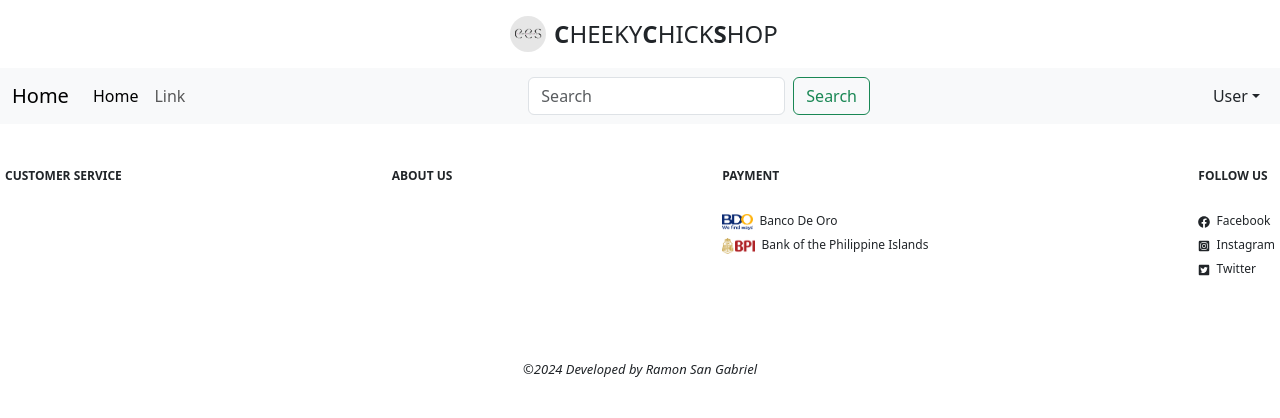
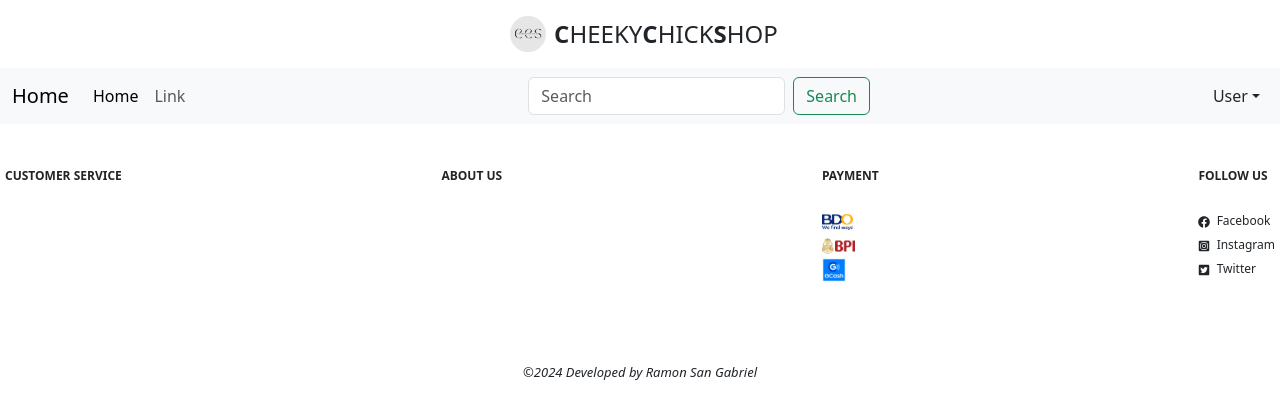
Before and after one commit to RamonSanGabriel/product-website, a React (Vite) app in the folder product-website/: page / in a window 1280 px wide. Shown: the top 418 px of the page. Built offline with nearby package versions, Linux system fonts and the light colour scheme.

Commit message:
payment logo

```diff
--- a/product-website/src/components/Information/Payment/Payment.jsx
+++ b/product-website/src/components/Information/Payment/Payment.jsx
@@ -1,6 +1,7 @@
 import css from './Payment.module.css';
 import bdo from '../../../images/bdoLogo.png';
 import bpi from '../../../images/bpi.png';
+import gcash from '../../../images/gcashLogo2.png';
 
 const Payment = () => {
   return (
@@ -9,14 +10,21 @@ const Payment = () => {
       <ul>
         <li className={css.socialMedia}>
           <span>
-            <img className={css.paymentLogo} src={bdo} alt="" />
-            &nbsp; <p>Banco De Oro</p>
+            <img className={css.paymentLogo} src={bdo} alt="BDO Logo" />
           </span>
         </li>
         <li className={css.socialMedia}>
           <span>
-            <img className={css.paymentLogo} src={bpi} alt="" />
-            &nbsp; <p>Bank of the Philippine Islands</p>
+            <img className={css.paymentLogo} src={bpi} alt="BPI Logo" />
+          </span>
+        </li>
+        <li className={css.socialMedia}>
+          <span>
+            <img
+              className={css.paymentLogoGcash}
+              src={gcash}
+              alt="Gcash Logo"
+            />
           </span>
         </li>
       </ul>
--- a/product-website/src/components/Information/Payment/Payment.module.css
+++ b/product-website/src/components/Information/Payment/Payment.module.css
@@ -15,3 +15,6 @@ span {
 .paymentLogo {
   height: 1rem;
 }
+.paymentLogoGcash {
+  height: 1.5rem;
+}
```
Also changed, not shown: product-website/src/images/gcashLogo.png (added), product-website/src/images/gcashLogo2.png (added).
